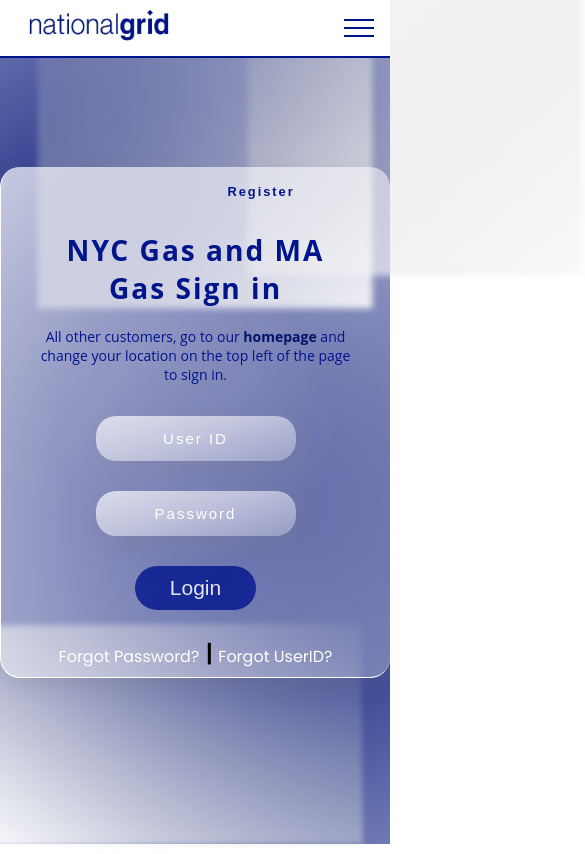
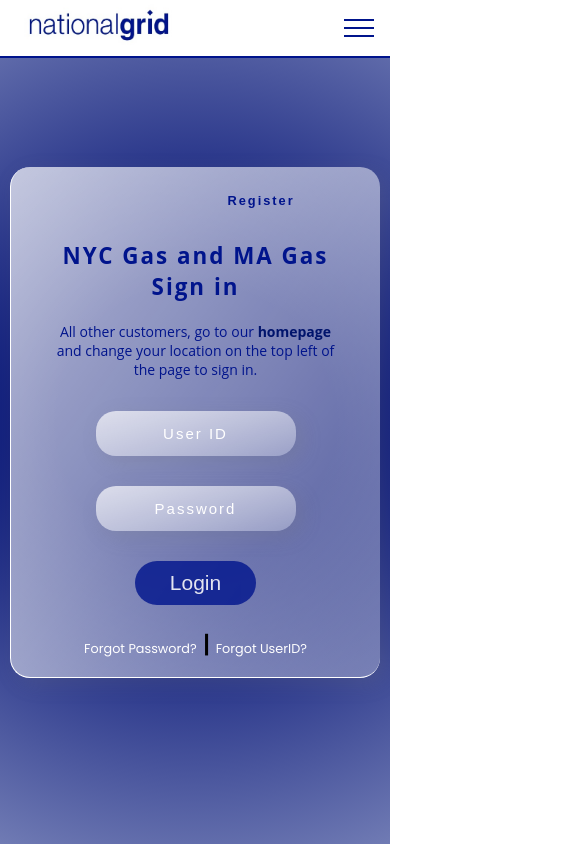
Before and after one commit to nirmaperera/NationalGridRedesign, a React (Create React App) app: page / in a window 390 px wide. Shown: the whole page, 585 px wide, since content can reach past the window. Built offline with nearby package versions, Linux system fonts and the light colour scheme.

Commit message:
reponsive fixes

```diff
--- a/src/components/credentials/ToggleLogin.js
+++ b/src/components/credentials/ToggleLogin.js
@@ -43,12 +43,12 @@
 				<div className="login">
 					<ReactCardFlip isFlipped={this.state.isFlipped} flipDirection="horizontal">
 						<div className="glassContainer">
-							<button className="flipbtn" onMouseEnter={this.onHover} onMouseLeave={this.onHoverLeave} onClick={this.handleClick}>Register</button>
+							<button className="flipbtn register" onMouseEnter={this.onHover} onMouseLeave={this.onHoverLeave} onClick={this.handleClick}>Register</button>
 							<Login />
 						</div>
 
 						<div className="glassContainer">
-							<button className="flipbtn" onClick={this.handleClick}>Login</button>
+							<button className="flipbtn" id="login" onClick={this.handleClick}>Login</button>
 							<Register />
 						</div>
 					</ReactCardFlip>
--- a/src/components/credentials/login/login.scss
+++ b/src/components/credentials/login/login.scss
@@ -225,6 +225,9 @@
 }
 
 @media screen and (max-width:860px){
+	.App .topGridRight{
+		display: none;
+	}
 	.container{
 		width:75%;
 		height: 60%;
@@ -265,3 +268,24 @@
 	}
 
 }
+
+
+@media screen and (max-width:425px){
+
+	.App {
+		.topGrid, .bottomGrid, .topGridRight{
+			display: none;
+
+		}
+		.base-container .header h3{
+			font-size: 1.4rem;
+		}
+		.glassContainer{
+			margin:10px;
+		}
+	}
+	.forgotCreds a{
+		font-size: 0.8rem;
+
+	}
+}
--- a/src/components/dashboard/dashboard.scss
+++ b/src/components/dashboard/dashboard.scss
@@ -398,6 +398,10 @@
 		button{
 			font-size: 1em;
 		}
+
+	&:last-child{
+		margin-top:40px
+	}
 	}
 
 
--- a/src/components/profile/profile.scss
+++ b/src/components/profile/profile.scss
@@ -25,7 +25,6 @@
 	justify-content: space-evenly;
 	padding:20px;
 	font-size:4vh;
-	background: radial-gradient(circle, rgba(229,235,243,1) 30%, rgba(161,179,209,1) 100%);
     box-shadow: inset 8px 7px 18px #e7e7e7, inset -9px -8px 15px #ffffff;
     width: 86%;
 	height: 66%;
```
